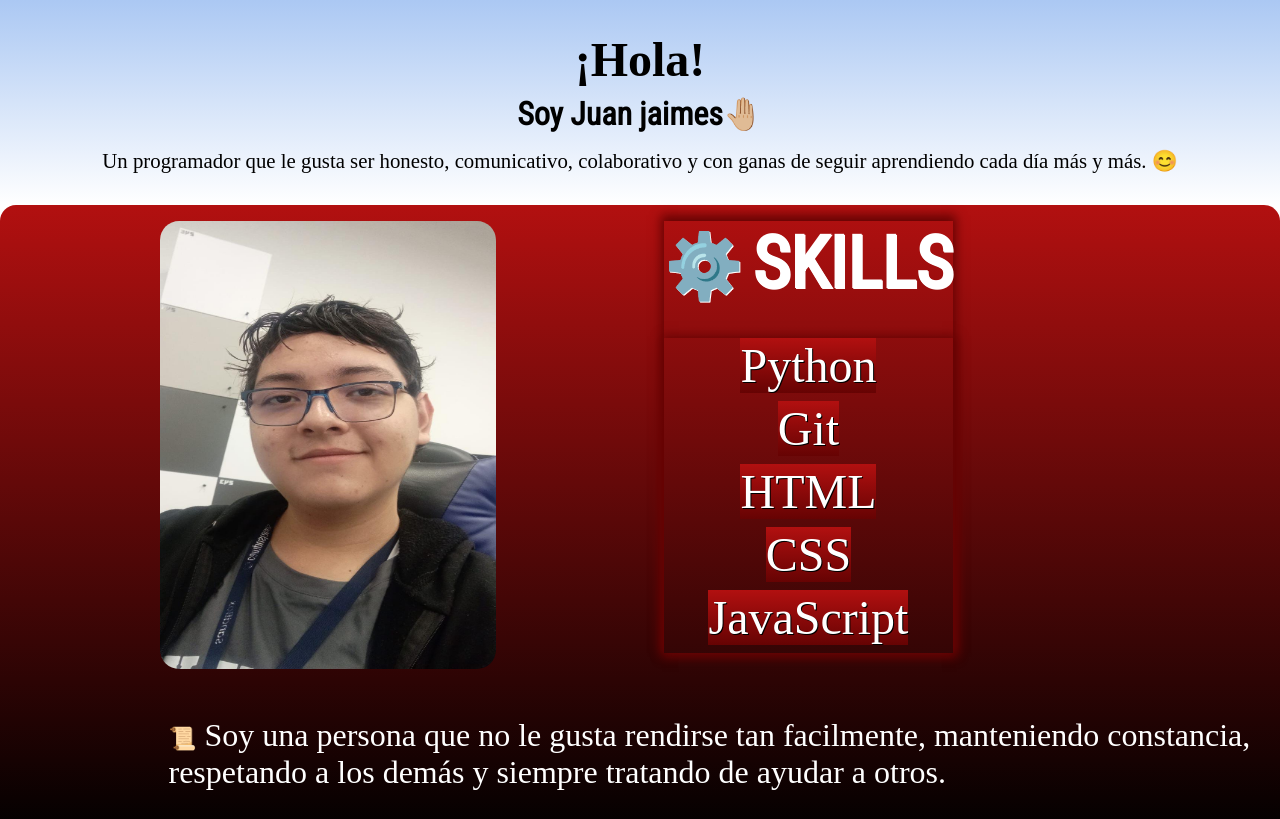
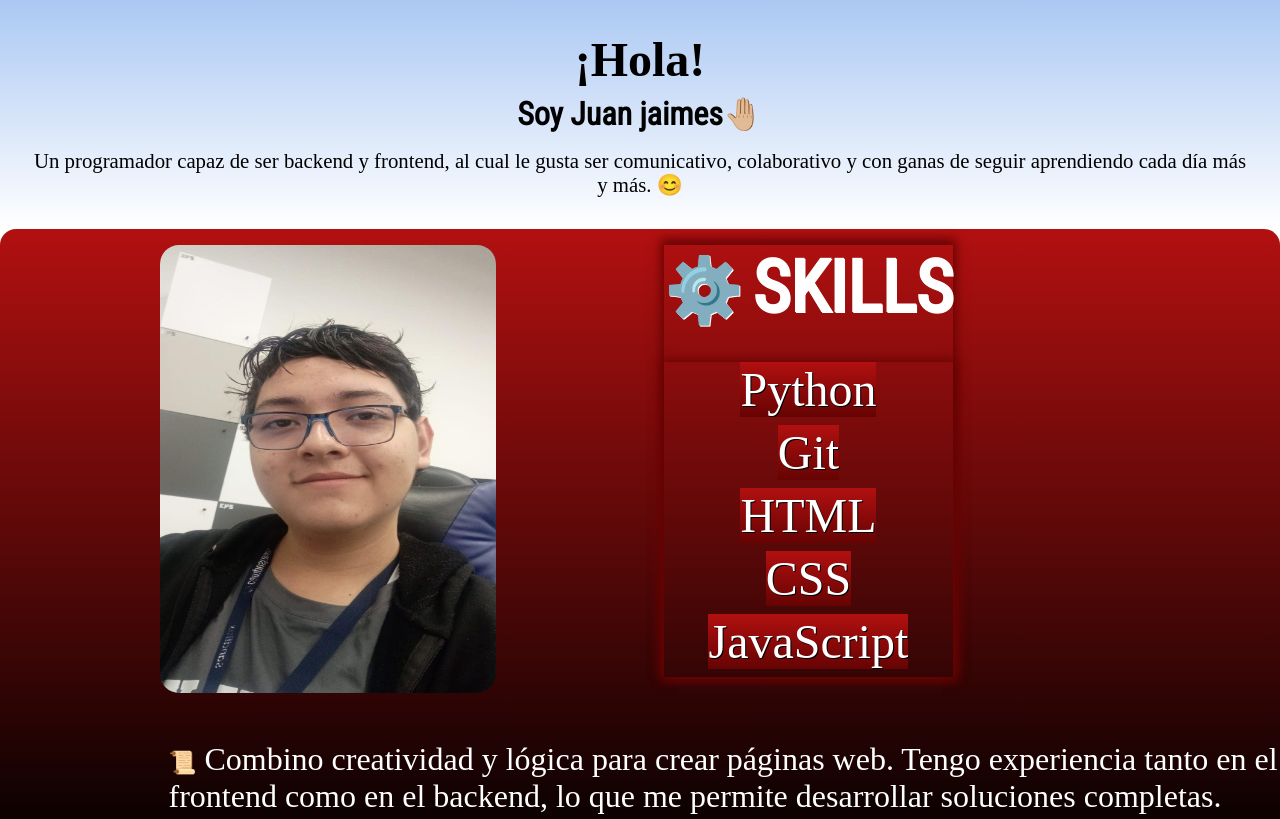
Before and after one commit to JuanDavid888/Portafolio, a plain HTML site: page index.html in a window 1280 px wide. Shown: the top 819 px of the page. Drawn offline with Linux system fonts and the light colour scheme; a web font is replaced by a local one.

Commit message:
feat: :lipstick: Se modificó el texto a mostrar

```diff
--- a/index.html
+++ b/index.html
@@ -12,7 +12,7 @@
             <div class="div__introduction">
                 <h1 class="div__hello">¡Hola!</h1>
                 <h2 class="div__name">Soy Juan jaimes🤚🏼</h2>
-                <p class="div__bio">Un programador que le gusta ser honesto, comunicativo, colaborativo y con ganas de seguir aprendiendo cada día más y más. 😊</p>
+                <p class="div__bio">Un programador capaz de ser backend y frontend, al cual le gusta ser comunicativo, colaborativo y con ganas de seguir aprendiendo cada día más y más. 😊</p>
             </div>
         </div>
     </header>
@@ -33,7 +33,7 @@
                     </ul>
                 </div>
                 <div class="div__bio-personal">
-                    <p class="bio-personal">Soy una persona que no le gusta rendirse tan facilmente, manteniendo constancia, respetando a los demás y siempre tratando de ayudar a otros.</p>
+                    <p class="bio-personal">Combino creatividad y lógica para crear páginas web. Tengo experiencia tanto en el frontend como en el backend, lo que me permite desarrollar soluciones completas.</p>
                 </div>
             </div>
         </div>
```
